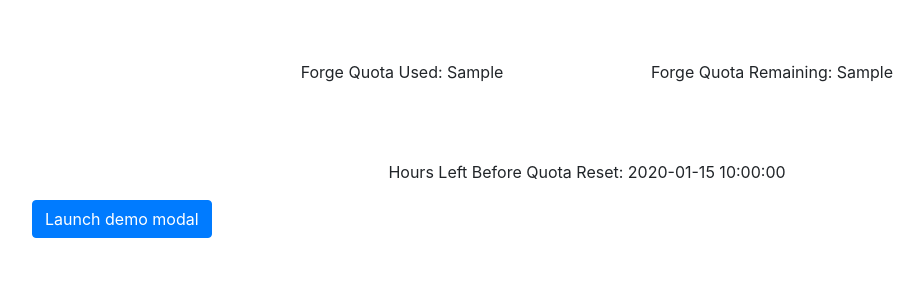
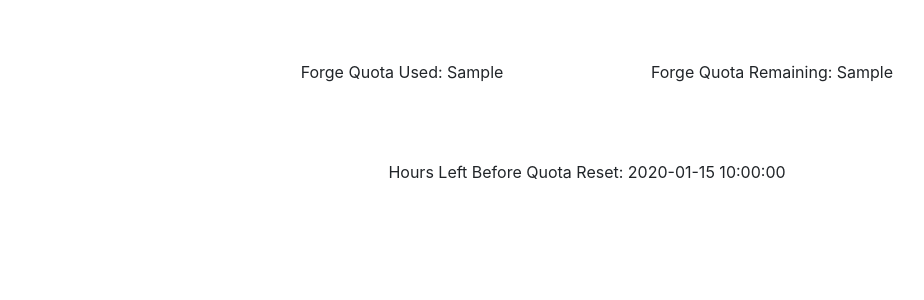
Before and after one commit to DogeSWL/forex_App, a Flask app: template templates/quota.html in a window 1280 px wide. Shown: the part 56-356 px from the top of the page, without its empty margins (53-977 px from the left). Run offline with Flask 2, Linux system fonts and the light colour scheme; the template is opened without the code that fills it: most values are stand-ins (such as "Sample title", 1, 10 or a date in 2020); some libraries are stand-ins or nearby versions.

Commit message:
found modal useless and removed, added search bar

```diff
--- a/static/css/styles.css
+++ b/static/css/styles.css
@@ -1,5 +1,10 @@
 #quotaBox {
    margin: 60px auto;
+}
+
+#fxForm {
+   margin: 20px auto 20px auto;
+   width: 93%;
 }
 
 #listFilterBox {
@@ -11,6 +16,16 @@
    text-align: right;
 }
 
+#fxSymbols {
+   margin: 20px auto 20px auto;
+   text-align: center;
+}
+
+#fxBtn {
+   width: 90px;
+   text-align: center;
+}
+
 .centerContent {
    text-align: center;
 }
@@ -18,8 +33,3 @@
 .showLine {
    border: solid black;
 }
-
-.fxBtn {
-   width: 90px;
-   text-align: center;
-}
--- a/static/js/fxFilter.js
+++ b/static/js/fxFilter.js
@@ -3,9 +3,9 @@ $('#fxFilter').keyup(function(){
 
    // show all if no input in filter
    if(aValue == ""){
-      $('.fxSymbols > button').show();
+      $('#fxSymbols > button').show();
    } else {
-      $('.fxSymbols > button').each(function(){
+      $('#fxSymbols > button').each(function(){
          var text = $(this).text().toUpperCase();
 
          // indexOf returns -1 if aValue not in text
--- a/templates/quota.html
+++ b/templates/quota.html
@@ -12,34 +12,5 @@
    <div class="row justify-content-center">
          <p>Hours Left Before Quota Reset: {{quota.hours_until_reset}}</p>
    </div>
-
-
-   <!-- Button trigger modal -->
-   <button type="button" class="btn btn-primary" data-toggle="modal" data-target="#exampleModal">
-     Launch demo modal
-   </button>
-
-   <!-- Modal -->
-   <div class="modal fade" id="exampleModal" tabindex="-1" role="dialog" aria-labelledby="exampleModalLabel" aria-hidden="true">
-     <div class="modal-dialog" role="document">
-       <div class="modal-content">
-         <div class="modal-header">
-           <h5 class="modal-title" id="exampleModalLabel">Modal title</h5>
-           <button type="button" class="close" data-dismiss="modal" aria-label="Close">
-             <span aria-hidden="true">&times;</span>
-           </button>
-         </div>
-         <div class="modal-body">
-           ...
-         </div>
-         <div class="modal-footer">
-           <button type="button" class="btn btn-secondary" data-dismiss="modal">Close</button>
-           <button type="button" class="btn btn-primary">Save changes</button>
-         </div>
-       </div>
-     </div>
-   </div>
-
-
 </div>
 {% endblock %}
```
Also changed, not shown: templates/symRate.html (+18 -2 lines).
